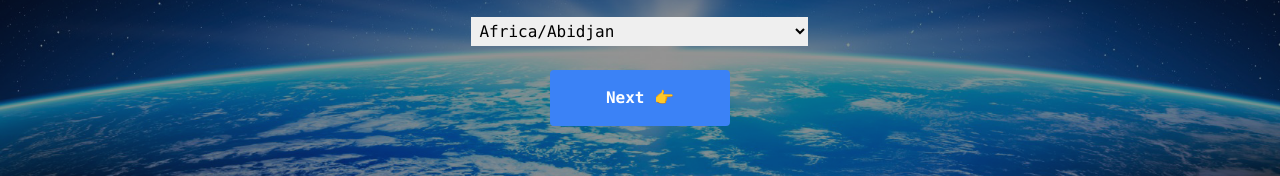
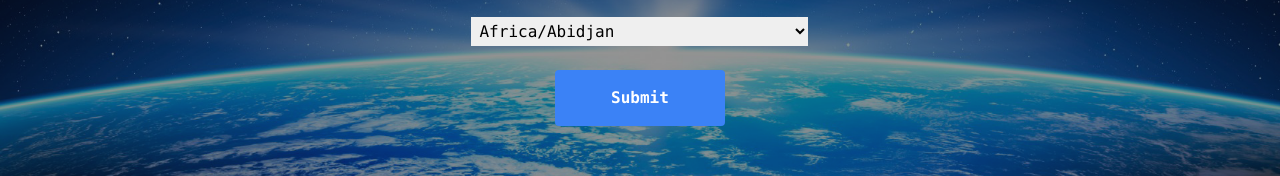
Before and after one commit to EpicIbby101/timezoneapp, a Next.js app: page /timezone in a window 1280 px wide. Shown: the part 458-634 px from the top of the page. Built offline with nearby package versions, Linux system fonts and the light colour scheme.

Commit message:
Added some stuff

```diff
--- a/src/components/SleepScheduleForm.jsx
+++ b/src/components/SleepScheduleForm.jsx
@@ -1,6 +1,6 @@
 import React, { useState } from "react";
 
-const SleepScheduleForm = () => {
+const SleepScheduleForm = ({}) => {
   const [mySleepStart, setMySleepStart] = useState("");
   const [mySleepEnd, setMySleepEnd] = useState("");
   const [theirSleepStart, setTheirSleepStart] = useState("");
@@ -11,10 +11,15 @@ const SleepScheduleForm = () => {
 
     // save the sleep schedules for later use
     const mySchedule = { sleepStart: mySleepStart, sleepEnd: mySleepEnd };
-    const theirSchedule = { sleepStart: theirSleepStart, sleepEnd: theirSleepEnd };
+    const theirSchedule = {
+      sleepStart: theirSleepStart,
+      sleepEnd: theirSleepEnd,
+    };
 
     // convert the other person's sleep schedule to local timezone
-    const theirSleepStartLocal = new Date(`1970-01-01T${theirSchedule.sleepStart}`);
+    const theirSleepStartLocal = new Date(
+      `1970-01-01T${theirSchedule.sleepStart}`
+    );
     const theirSleepEndLocal = new Date(`1970-01-01T${theirSchedule.sleepEnd}`);
 
     console.log("My sleep schedule:", mySchedule);
--- a/src/components/TimezoneForm.jsx
+++ b/src/components/TimezoneForm.jsx
@@ -28,6 +28,7 @@ const TimezoneForm = () => {
 
     setSelectedTimezones({ myTimezone, theirTimezone, timeDifference: newTimeDifference });
     setTimeDifference(newTimeDifference);
+
   };
 
   return (
@@ -69,11 +70,13 @@ const TimezoneForm = () => {
         type="submit"
         className="bg-blue-500 hover:bg-blue-700 text-white font-bold py-4 px-14 rounded "
       >
-        Next 👉
+        Submit
       </button>
       <div className="text-center">{timeDifference}</div>
+
     </form>
   );
 };
 
+
 export default TimezoneForm;
```
